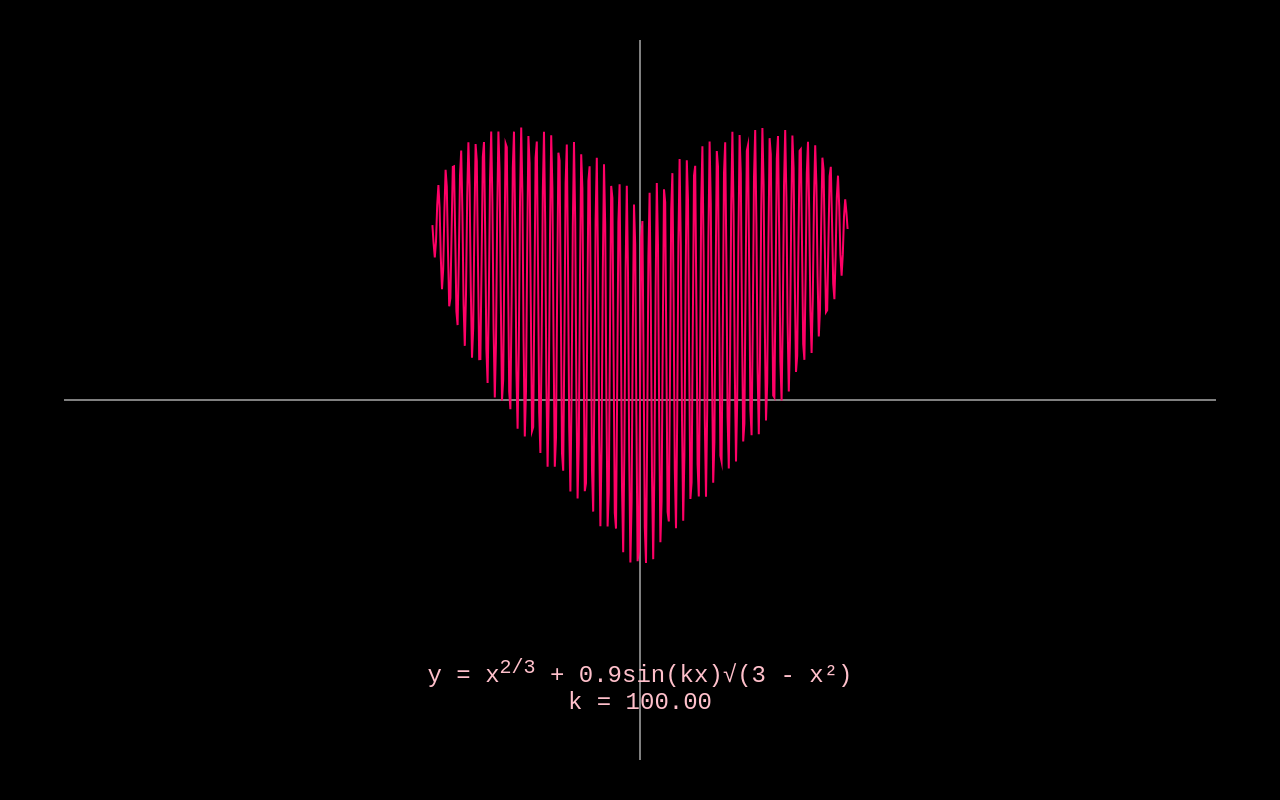
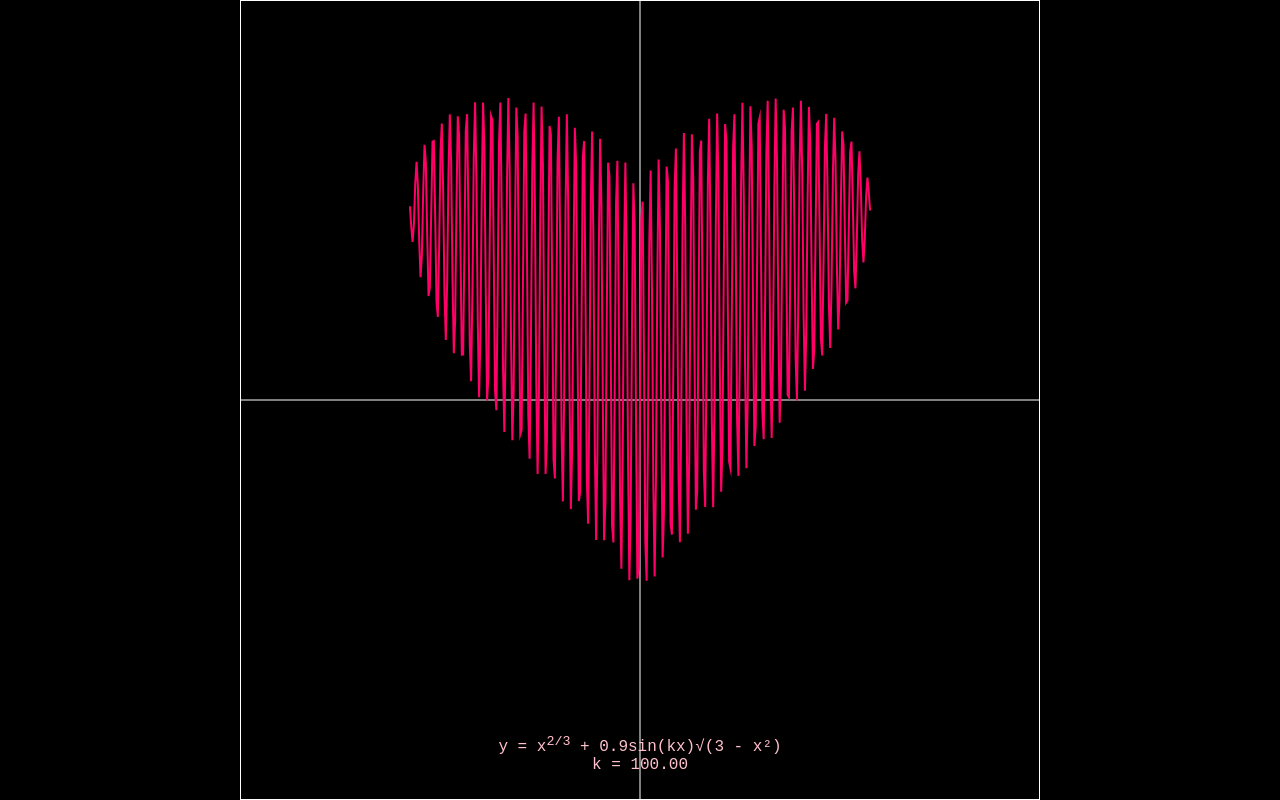
Before and after one commit to Shashwat-19/Heart-Equation, a plain HTML site: page index.html in a window 1280 px wide. Drawn offline with Linux system fonts and the light colour scheme.

Commit message:
Fixed few bugs

```diff
--- a/index.html
+++ b/index.html
@@ -3,9 +3,8 @@
 <head>
     <meta charset="UTF-8">
     <meta name="viewport" content="width=device-width, initial-scale=1.0">
-    <title>Heart Equation Animation</title>
+    <title>Responsive Heart Equation</title>
     <link rel="stylesheet" href="style.css">
-    <link rel="shortcut icon" href="heart.png" type="image/x-icon">
 </head>
 <body>
     <div class="container">
--- a/script.js
+++ b/script.js
@@ -2,29 +2,31 @@ const canvas = document.getElementById("heartCanvas");
 const ctx = canvas.getContext("2d");
 const kValueDisplay = document.getElementById("kValue");
 
-// Set canvas dimensions
-canvas.width = canvas.parentElement.offsetWidth;
-canvas.height = canvas.parentElement.offsetHeight;
+// Dynamically adjust canvas size to container
+function resizeCanvas() {
+    canvas.width = canvas.clientWidth;
+    canvas.height = canvas.clientHeight;
+}
 
-const width = canvas.width;
-const height = canvas.height;
+resizeCanvas(); // Initial resize
 
 let k = 0; // Initial value of k
 
+// Draw axes and gridlines
 function drawAxes() {
     ctx.strokeStyle = "white";
     ctx.lineWidth = 1;
 
     // Draw x-axis
     ctx.beginPath();
-    ctx.moveTo(0, height / 2);
-    ctx.lineTo(width, height / 2);
+    ctx.moveTo(0, canvas.height / 2);
+    ctx.lineTo(canvas.width, canvas.height / 2);
     ctx.stroke();
 
     // Draw y-axis
     ctx.beginPath();
-    ctx.moveTo(width / 2, 0);
-    ctx.lineTo(width / 2, height);
+    ctx.moveTo(canvas.width / 2, 0);
+    ctx.lineTo(canvas.width / 2, canvas.height);
     ctx.stroke();
 }
 
@@ -33,16 +35,16 @@ function drawHeart(kValue) {
     ctx.strokeStyle = "#ff0066";
     ctx.lineWidth = 2;
 
-    const scale = Math.min(width, height) / 6; // Reduced scale for better fit
+    const scale = Math.min(canvas.width, canvas.height) / 6; // Adjusted scale for better fit
 
     ctx.beginPath();
     for (let x = -2; x <= 2; x += 0.01) {
-        const xScaled = x * scale + width / 2;
+        const xScaled = x * scale + canvas.width / 2;
         const yValue =
             Math.pow(Math.abs(x), 2 / 3) +
             0.9 * Math.sin(kValue * x) * Math.sqrt(3 - x * x);
 
-        const yScaled = -yValue * scale + height / 2;
+        const yScaled = -yValue * scale + canvas.height / 2;
 
         if (x === -2) {
             ctx.moveTo(xScaled, yScaled);
@@ -55,7 +57,7 @@ function drawHeart(kValue) {
 
 // Animation loop
 function animate() {
-    ctx.clearRect(0, 0, width, height);
+    ctx.clearRect(0, 0, canvas.width, canvas.height);
 
     drawAxes(); // Draw axes
     drawHeart(k); // Draw heart graph
@@ -70,5 +72,11 @@ function animate() {
     }
 }
 
+// Listen for window resize to adjust canvas
+window.addEventListener("resize", () => {
+    resizeCanvas();
+    animate(); // Re-render the animation on resize
+});
+
 // Start animation
 animate();
--- a/style.css
+++ b/style.css
@@ -1,32 +1,41 @@
+/* General Styles */
 body {
     margin: 0;
     display: flex;
     justify-content: center;
     align-items: center;
-    height: 100vh;
+    min-height: 100vh;
     background: black;
     color: white;
     font-family: 'Courier New', Courier, monospace;
 }
 
+/* Responsive Container */
 .container {
     position: relative;
-    width: 90%;
-    height: 90%;
+    width: 100%;
+    max-width: 800px; /* Limits the canvas size for larger screens */
+    aspect-ratio: 1; /* Maintains a square canvas */
+    margin: 0 auto;
 }
 
+/* Canvas Styling */
 canvas {
+    width: 100%;
+    height: 100%;
     display: block;
-    margin: auto;
     background: black;
+    border: 1px solid white;
+    box-sizing: border-box;
 }
 
+/* Equation Display */
 .equation {
     position: absolute;
-    bottom: 20px;
+    bottom: 10px;
     left: 50%;
     transform: translateX(-50%);
     text-align: center;
     color: pink;
-    font-size: 1.5rem;
+    font-size: 1rem;
 }
```
